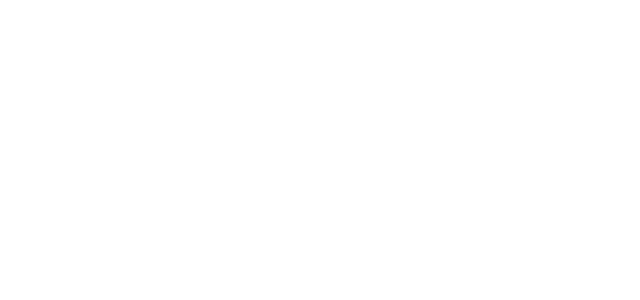
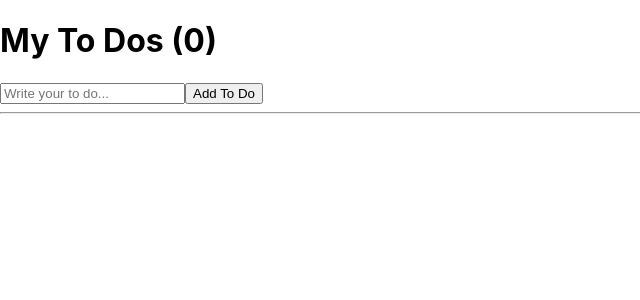
Before and after one commit to c9u11/react-playground, a React (Create React App) app: page / in a window 1280 px wide. Shown: the top 300 px of the page, without its empty margins (0-640 px from the left). Built offline with nearby package versions, Linux system fonts and the light colour scheme.

Commit message:
Create ToDo

```diff
--- a/src/App.js
+++ b/src/App.js
@@ -1,9 +1,33 @@
 import './App.css';
+import {useState} from "react";
 
 function App() {
+  const [toDo, setToDo] = useState("");
+  const [toDos, setToDos] = useState([]);
+  const onChange = (event) => setToDo(event.target.value);
+  const onSubmit = (event) => {
+    event.preventDefault();
+    if(toDo === ""){
+      return;
+    }
+    setToDos(currentArray => [toDo, ...currentArray]);
+    setToDo("");
+  }
   return (
     <div>
-    </div>
+      <h1>My To Dos ({toDos.length})</h1>
+    <form onSubmit={onSubmit}>
+      <input
+        onChange={onChange}
+        value={toDo}
+        type="text"
+        placeholder="Write your to do..."
+        />
+      <button>Add To Do</button>
+    </form>
+    <hr></hr>
+    {toDos.map((item, idx) => <li key={idx}>{item}</li>)}
+  </div>
   );
 }
 
```
